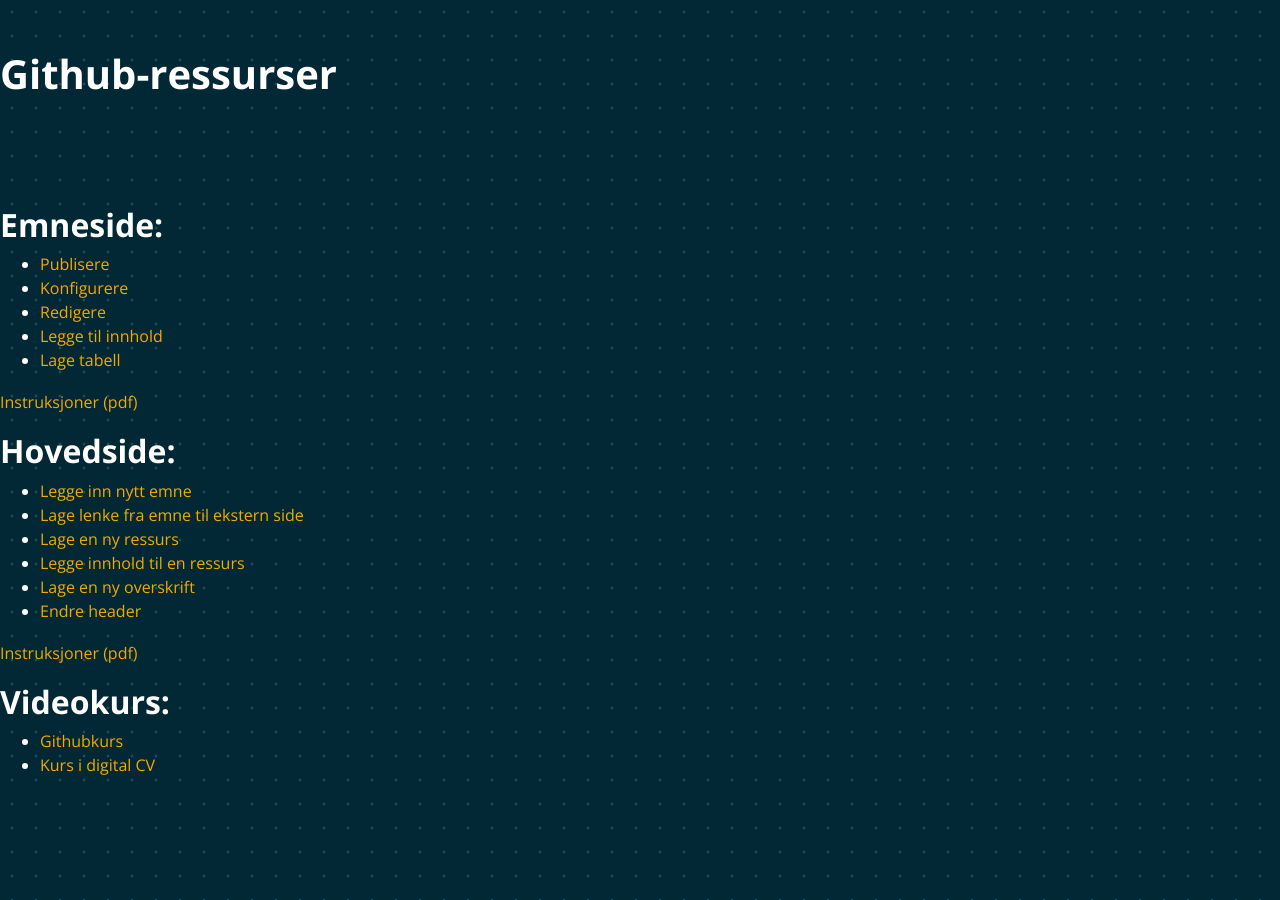
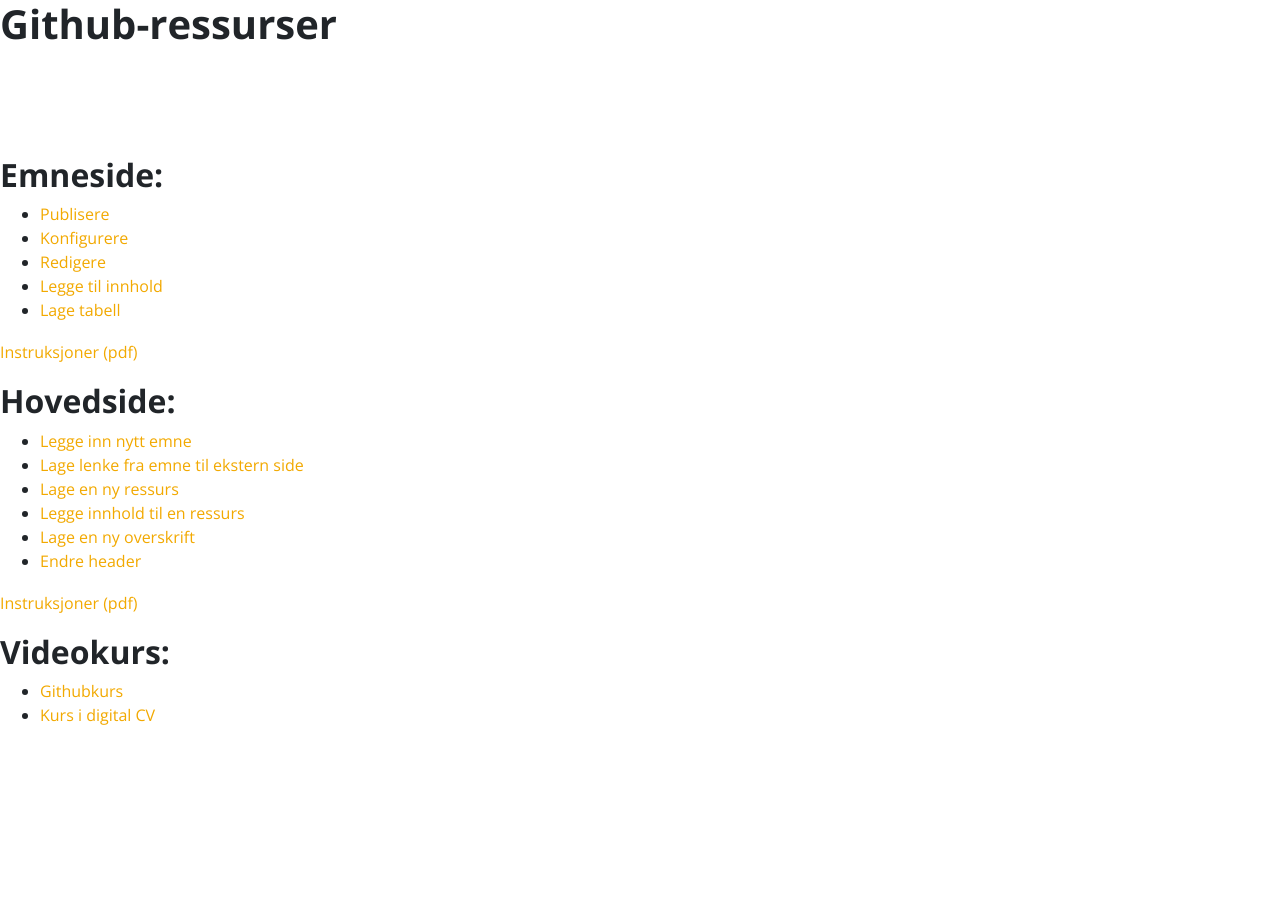
Before and after one commit to uit-econ/uit-econ.github.io, a Jekyll site: the page built from github-ressurser.md, in a window 1280 px wide. Built offline with Jekyll 4.4.1, drawn with Linux system fonts in a browser that asks for light colours; our own code applies the rules of GitHub Pages for plain Markdown files.

Commit message:
Update github-ressurser.md

```diff
--- a/github-ressurser.md
+++ b/github-ressurser.md
@@ -1,4 +1,4 @@
- {% include ressurser-css2.html %}
+
 
 # Github-ressurser
 <br><br><br>
```
